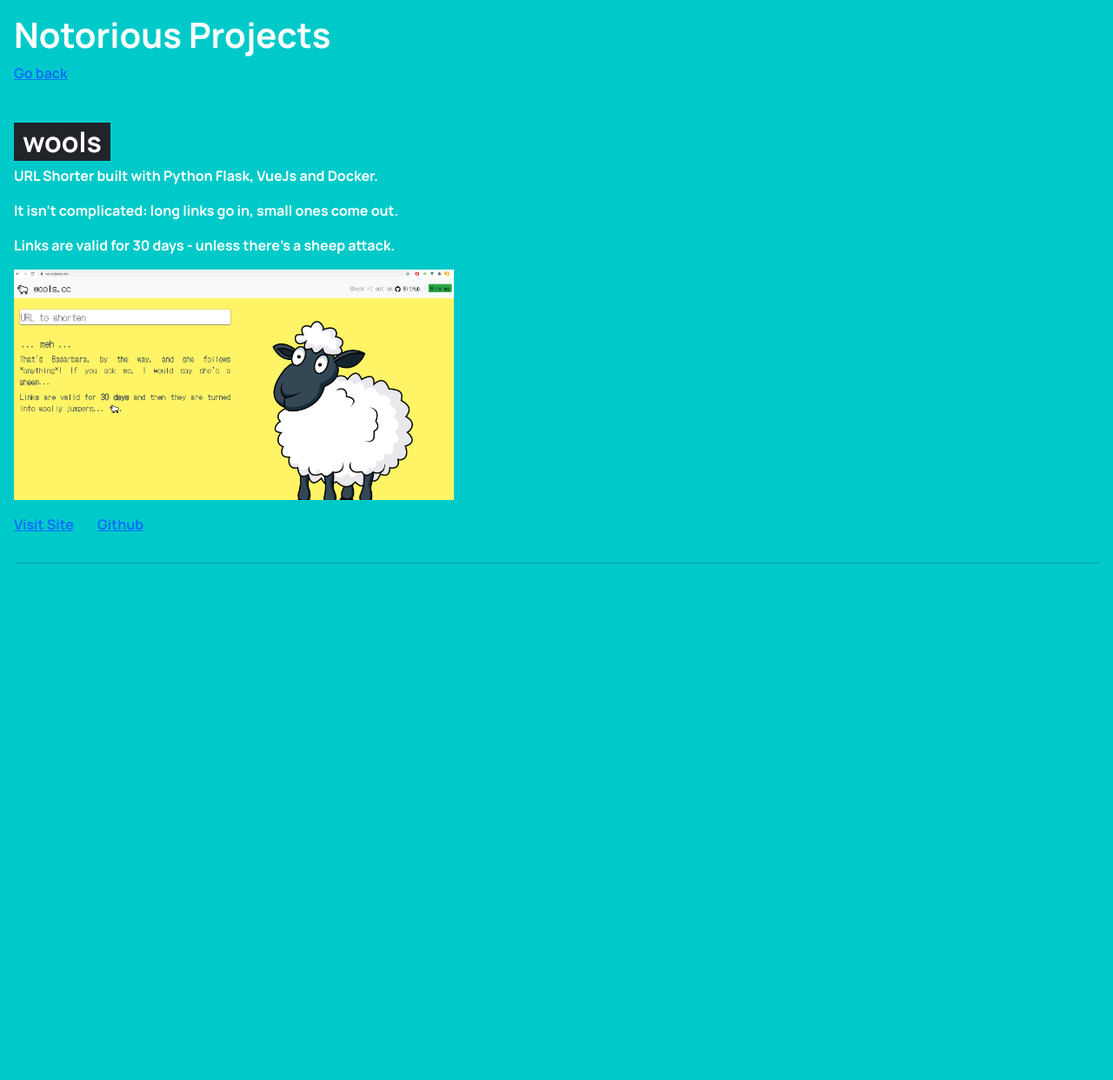
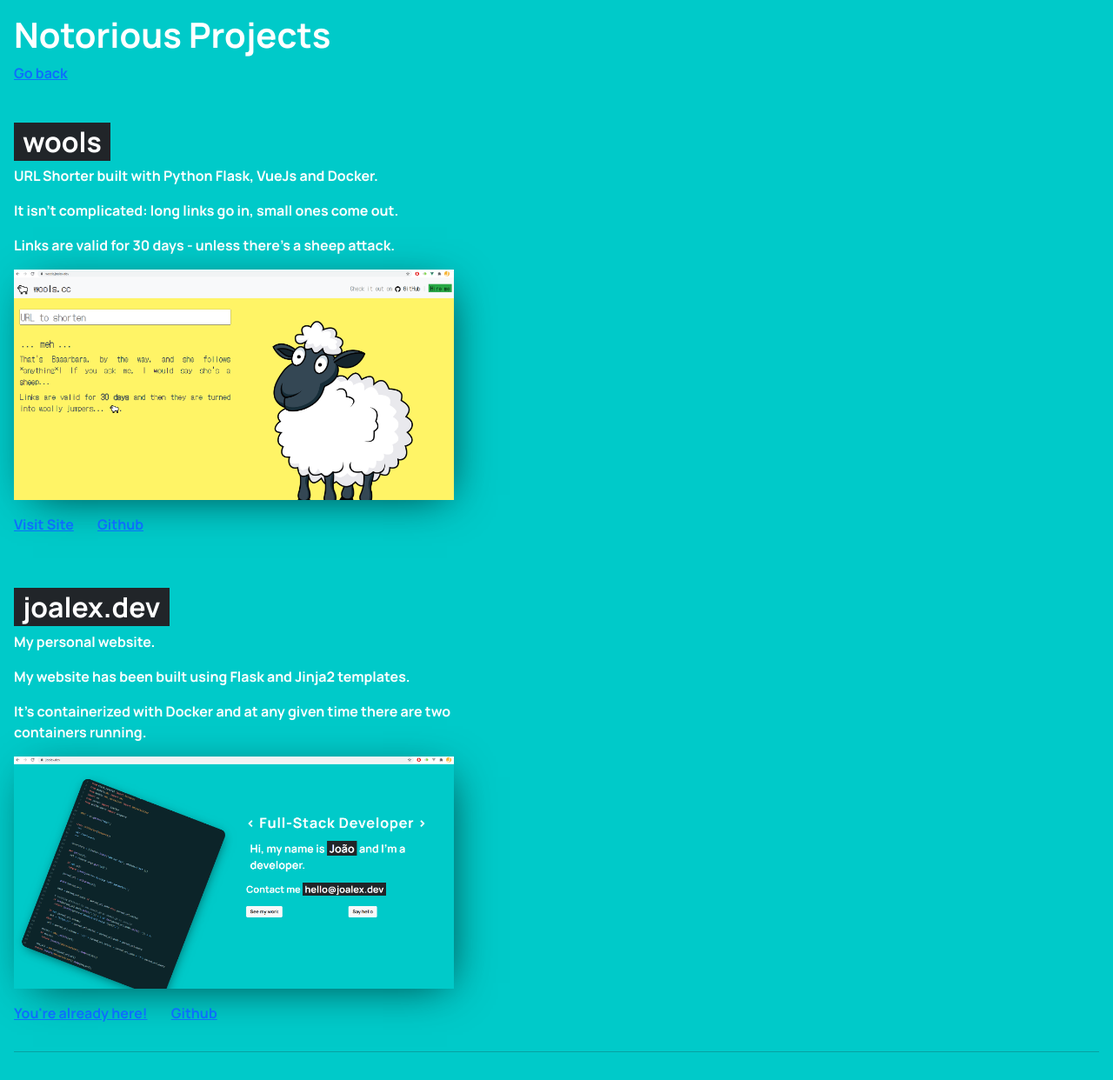
Before and after one commit to j-000/joalex.dev, a Flask app: page /projects in a window 1280 px wide. Shown: the whole page at 87% size. Before the commit the page ends 648 px from the top, so only its background shows below. Run offline with Flask 2, Linux system fonts and the light colour scheme; parts of the project's set-up code (start-up, migrations or seed data) failed here and were passed over; some libraries are stand-ins or nearby versions.

Commit message:
Readme.md

```diff
--- a/static/css/styles.css
+++ b/static/css/styles.css
@@ -8,6 +8,10 @@ body {
 
 .project-container h2 span.bg-dark {
   padding: 0 10px 0 10px;
+}
+
+.project-img {
+  box-shadow: 7px 9px 49px -15px rgba(0, 0, 0, 0.75);
 }
 
 #intro {
--- a/static/css/styles.sass
+++ b/static/css/styles.sass
@@ -9,6 +9,9 @@ body
     h2
         span.bg-dark
             padding: 0 10px 0 10px
+
+.project-img
+    box-shadow: 7px 9px 49px -15px rgba(0,0,0,0.75)
 
 #intro
     text-align: left
--- a/templates/projects.html
+++ b/templates/projects.html
@@ -13,7 +13,7 @@
       <h2><span class="bg-dark">wools</span></h2>
       <p>URL Shorter built with Python Flask, VueJs and Docker.</p>
       <p>It isn't complicated: long links go in, small ones come out. </p> <p>Links are valid for 30 days - unless there's a sheep attack.</p>
-      <img class="img-fluid" src="{{ url_for('static', filename='imgs/woolscc.png') }}" alt="wools is a URL shorter built with python and vuejs">
+      <img class="img-fluid project-img" src="{{ url_for('static', filename='imgs/woolscc.png') }}" alt="wools is a URL shorter built with python and vuejs">
       <p class="mt-3">
         <span><a href="https://wools.joalex.dev" target="_blank">Visit Site</a></span>
         <span class="m-4"><a href="https://github.com/j-000/woolscc" target="_blank">Github</a></span>
@@ -21,6 +21,20 @@
       </div>
     </div>
   </div>
+  <div class="row mt-5 text-white">
+    <div class="col-xl-5 project-container">
+      <h2><span class="bg-dark">joalex.dev</span></h2>
+      <p>My personal website.</p>
+      <p>My website has been built using Flask and Jinja2 templates.</p>
+      <p>It's containerized with Docker and at any given time there are two containers running.</p>
+      <img class="img-fluid project-img" src="{{ url_for('static', filename='imgs/mywebsite.png') }}" alt="This website image. Built with Flask and Jinja Templates">
+      <p class="mt-3">
+        <span><a href="#" target="_blank">You're already here!</a></span>
+        <span class="m-4"><a href="https://github.com/j-000/joalex.dev" target="_blank">Github</a></span>
+      </p>
+      </div>
+    </div>
+  </div>
   <hr>
 </div>
 {% endblock %}
```
Also changed, not shown: readme.md, 1 other file.
